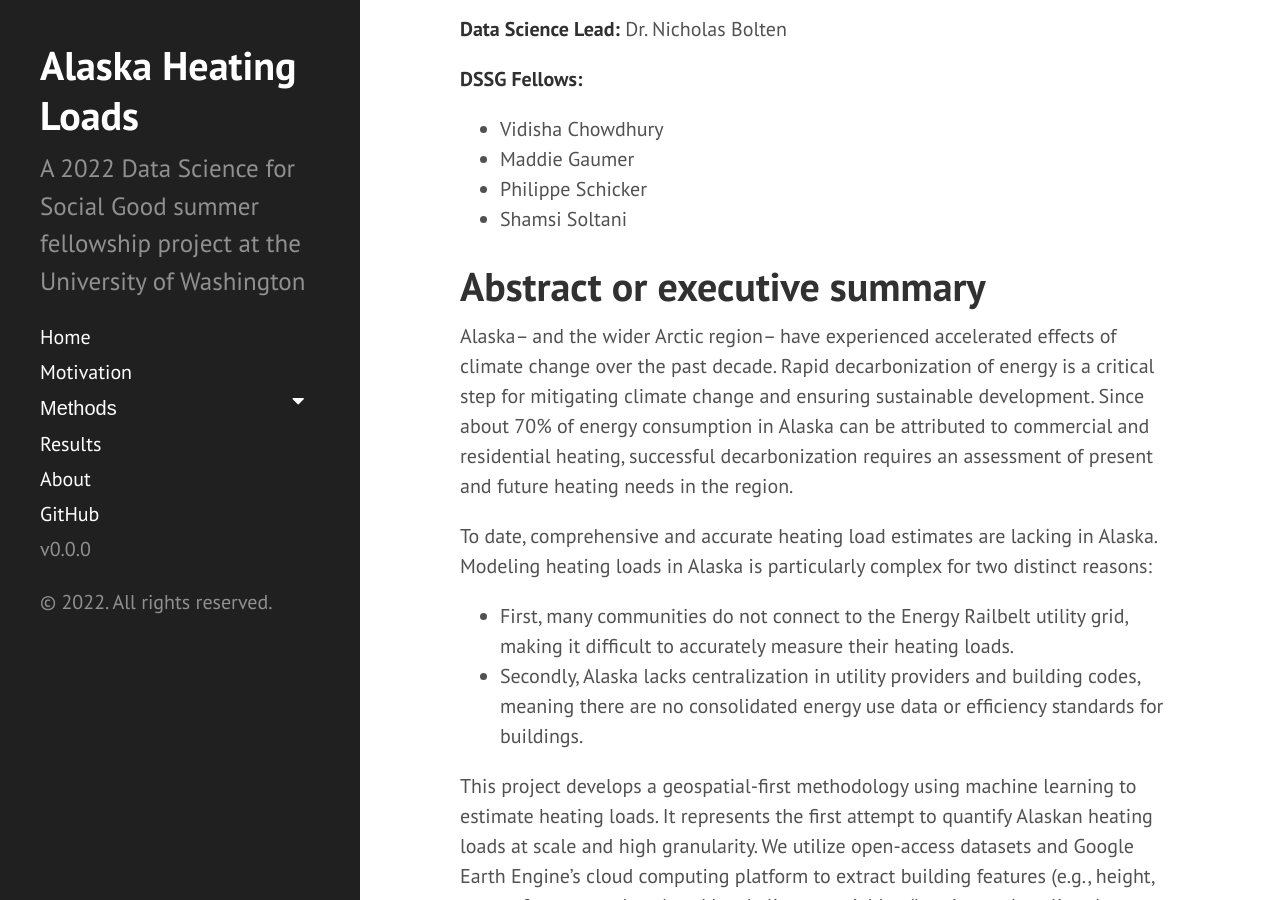
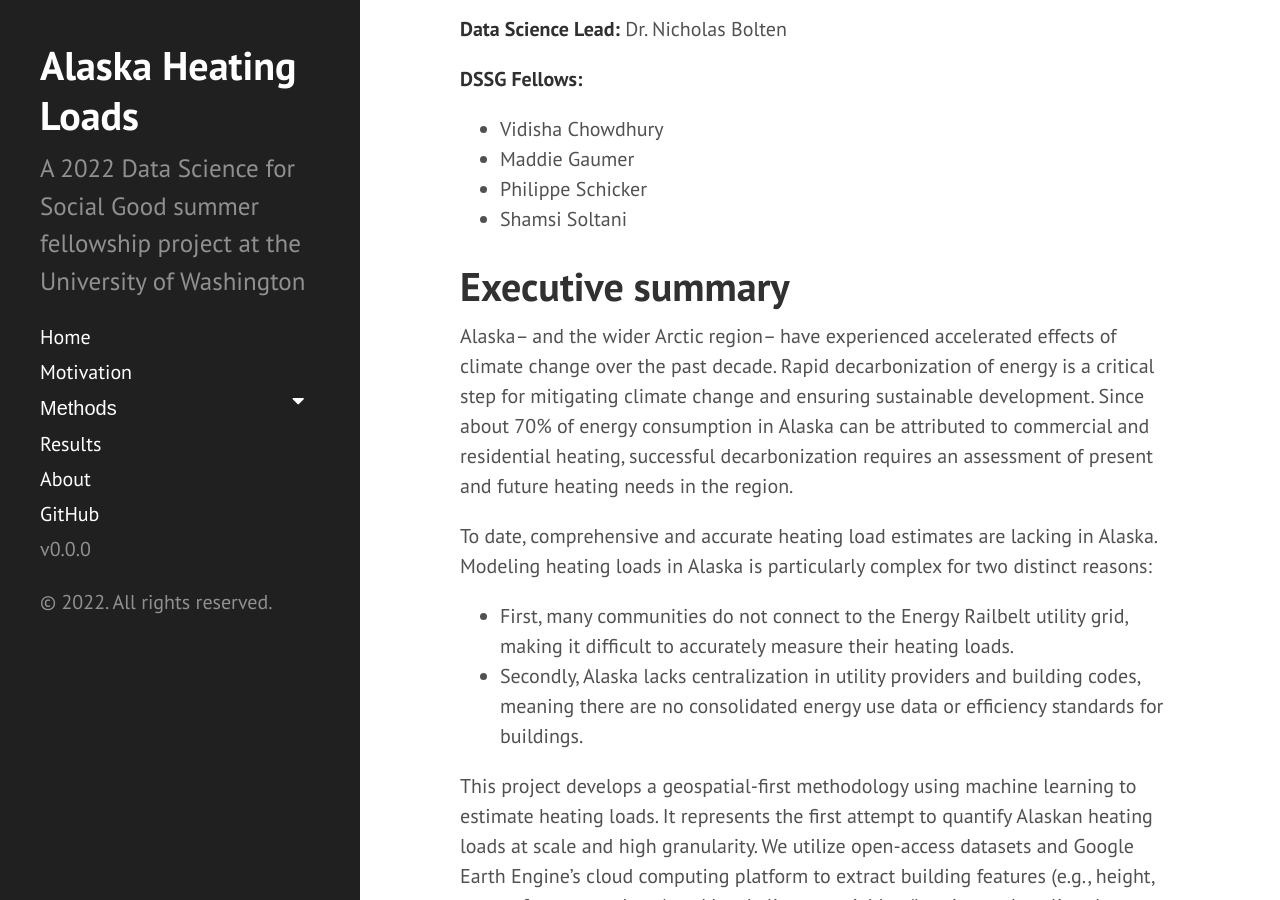
Before and after one commit to uwescience/DSSG2022_heating_loads, a Jekyll site: the page built from index.md, in a window 1280 px wide and 900 px high, scrolled down 434 px. Built offline with Jekyll 4.4.1, drawn with Linux system fonts in a browser that asks for light colours; the list of posts is cut into pages by our own code.

Commit message:
Update index.md

```diff
--- a/index.md
+++ b/index.md
@@ -19,7 +19,7 @@ layout: default
 - Philippe Schicker
 - Shamsi Soltani
 
-# Abstract or executive summary
+# Executive summary
 Alaska– and the wider Arctic region– have experienced accelerated effects of climate change over the past decade. Rapid decarbonization of energy is a critical step for mitigating climate change and ensuring sustainable development. Since about 70% of energy consumption in Alaska can be attributed to commercial and residential heating, successful decarbonization requires an assessment of present and future heating needs in the region.
 
 To date, comprehensive and accurate heating load estimates are lacking in Alaska. Modeling heating loads in Alaska is particularly complex for two distinct reasons:
```
